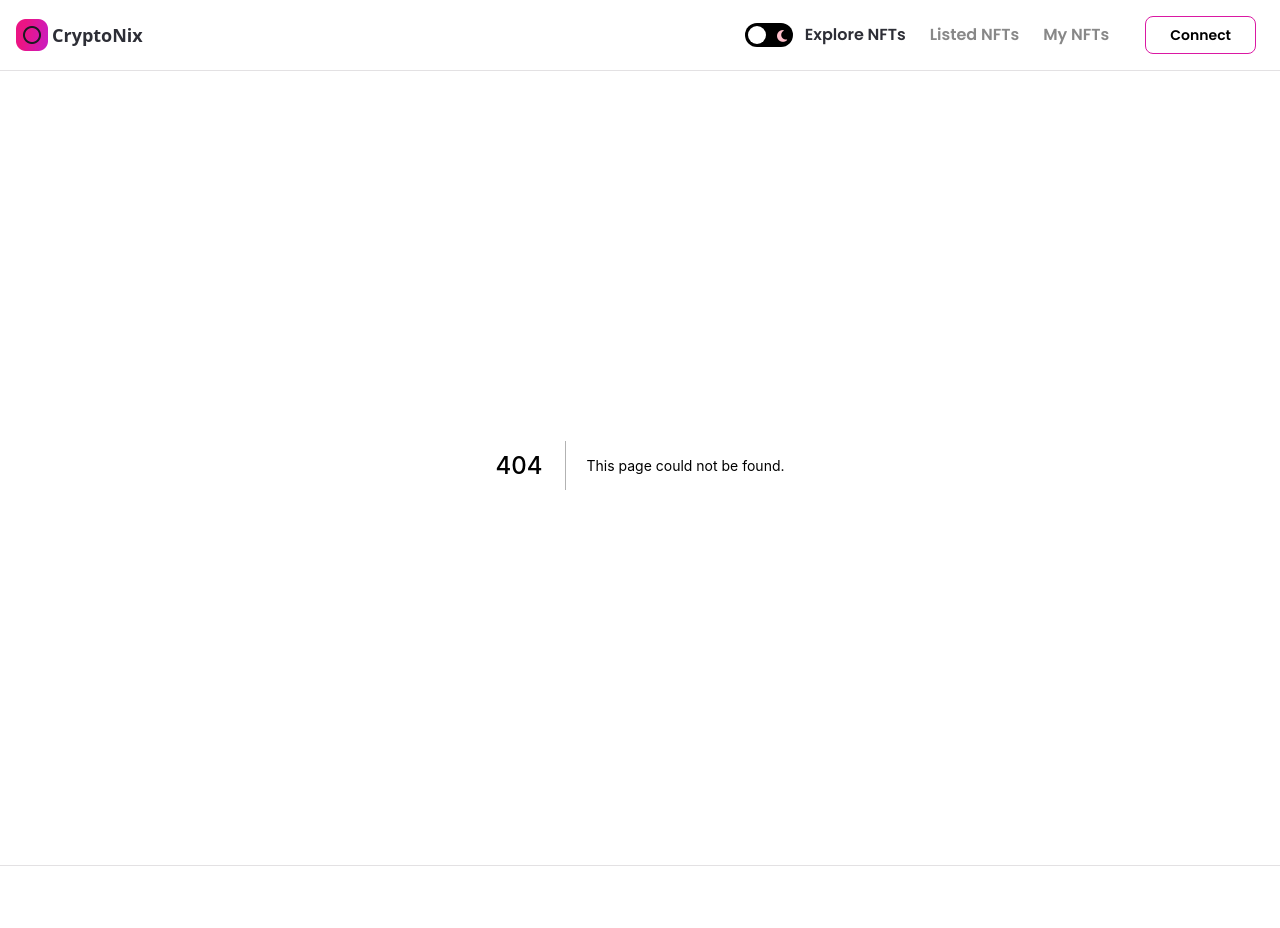
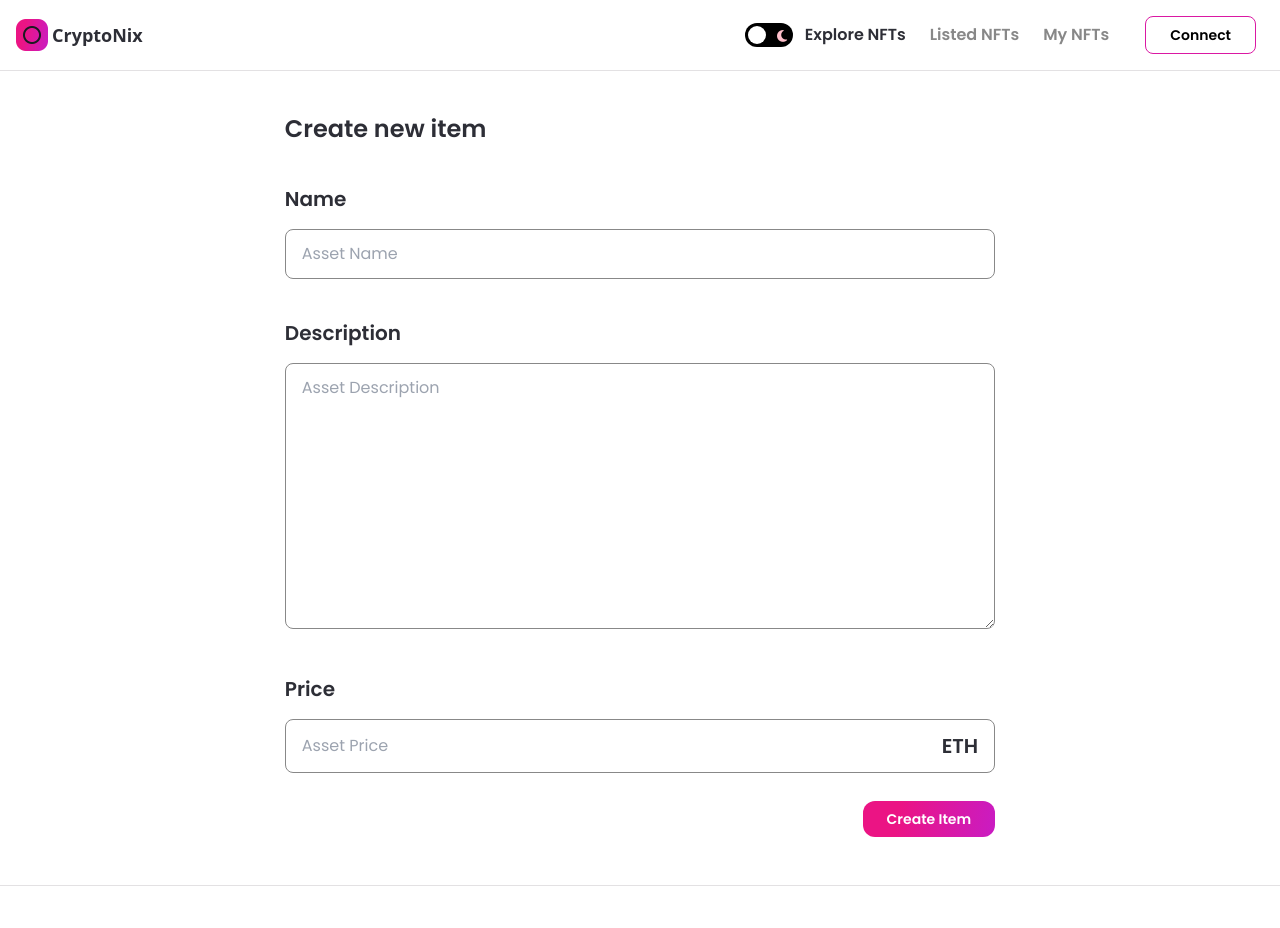
Before and after one commit to faisaljamil25/CryptoNix, a Next.js app: page /create-nft in a window 1280 px wide. Before the commit this address had no page. Shown: the top 928 px of the page. Built offline with nearby package versions, Linux system fonts and the light colour scheme.

Commit message:
feat: create nft page

```diff
--- a/src/components/Input.tsx
+++ b/src/components/Input.tsx
@@ -2,7 +2,7 @@ interface InputProps {
   inputType: string;
   title: string;
   placeholder: string;
-  handleClick: () => {};
+  handleClick: (e: any) => void;
 }
 
 const Input: React.FC<InputProps> = ({
--- a/src/components/index.ts
+++ b/src/components/index.ts
@@ -4,5 +4,6 @@ import Button from './Button';
 import Banner from './Banner';
 import CreatorCard from './CreatorCard';
 import NFTCard from './NFTCard';
+import Input from './Input';
 
-export { Navbar, Footer, Button, Banner, CreatorCard, NFTCard };
+export { Navbar, Footer, Button, Banner, CreatorCard, NFTCard, Input };
--- /dev/null
+++ b/src/pages/create-nft.tsx
@@ -0,0 +1,65 @@
+import { useState } from 'react';
+import type { NextPage } from 'next';
+
+import { Button, Input } from '../components';
+
+interface FormInputType {
+  price: string;
+  name: string;
+  description: string;
+}
+
+const CreateItem: NextPage = () => {
+  const [formInput, updateFormInput] = useState<FormInputType>({
+    price: '',
+    name: '',
+    description: '',
+  });
+
+  return (
+    <div className='flex justify-center sm:px-4 p-12'>
+      <div className='w-3/5 md:w-full'>
+        <h1 className='font-poppins dark:text-white text-nft-black-1 font-semibold text-2xl'>
+          Create new item
+        </h1>
+        <Input
+          inputType='input'
+          title='Name'
+          placeholder='Asset Name'
+          handleClick={(e) => {
+            updateFormInput({ ...formInput, name: e.target.value });
+          }}
+        />
+
+        <Input
+          inputType='textarea'
+          title='Description'
+          placeholder='Asset Description'
+          handleClick={(e) =>
+            updateFormInput({ ...formInput, description: e.target.value })
+          }
+        />
+
+        <Input
+          inputType='number'
+          title='Price'
+          placeholder='Asset Price'
+          handleClick={(e) =>
+            updateFormInput({ ...formInput, price: e.target.value })
+          }
+        />
+
+        <div className='mt-7 w-full flex justify-end'>
+          <Button
+            btnName='Create Item'
+            btnType='primary'
+            classStyles='rounded-xl'
+            handleClick={() => {}}
+          />
+        </div>
+      </div>
+    </div>
+  );
+};
+
+export default CreateItem;
```
